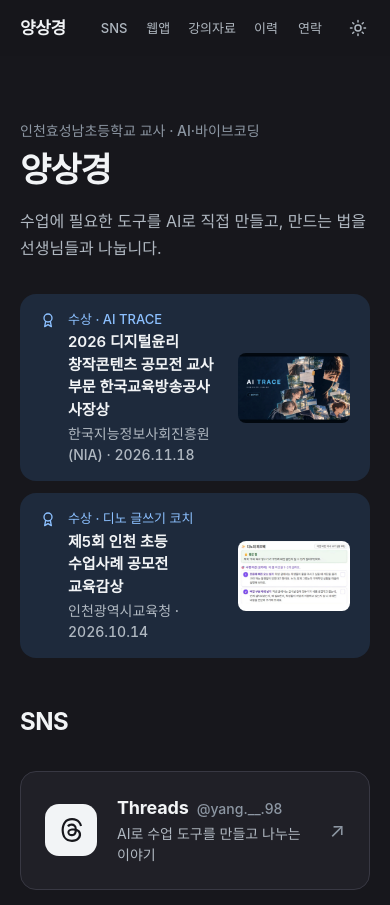
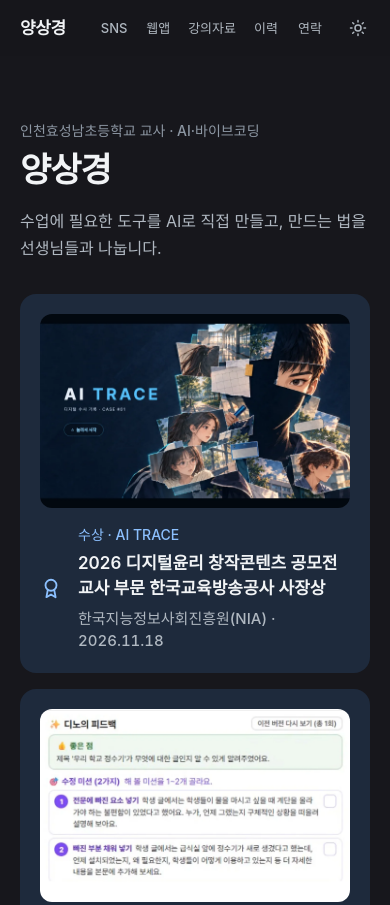
Before and after one commit to skyang9838-hue/portfolio, a plain HTML site: page index.html in a window 390 px wide. Shown: the top 905 px of the page. Drawn offline with Linux system fonts and the light colour scheme; a web font is replaced by a local one.

Commit message:
수상 상자 한 줄에 하나씩 크게
Co-Authored-By: Claude Opus 5.5 <noreply@anthropic.com>

```diff
--- a/style.css
+++ b/style.css
@@ -586,3 +586,16 @@ a.highlight:hover { filter: brightness(1.08); }
 
 /* hidden 속성이 display 규칙에 지지 않게 */
 [hidden] { display: none !important; }
+
+/* 수상: 한 줄에 하나씩 크게 (2026-11-19 사용자) */
+.highlights { grid-template-columns: 1fr !important; gap: 16px; }
+.highlights .highlight { padding: 24px 28px; gap: 16px; font-size: 20px; align-items: center; }
+.highlights .highlight svg { width: 22px; height: 22px; align-self: center; margin-top: 0; }
+.highlights .highlight__k { font-size: 14px; margin-bottom: 6px; }
+.highlights .highlight__meta { font-size: 15px; margin-top: 6px; }
+.highlights .highlight__thumb { width: 256px; height: 160px; border-radius: 12px; }
+@media (max-width: 640px) {
+  .highlights .highlight { flex-wrap: wrap; padding: 20px; font-size: 17px; }
+  .highlights .highlight__text { flex-basis: calc(100% - 40px); }
+  .highlights .highlight__thumb { order: -1; width: 100%; height: auto; aspect-ratio: 16 / 10; }
+}
```
